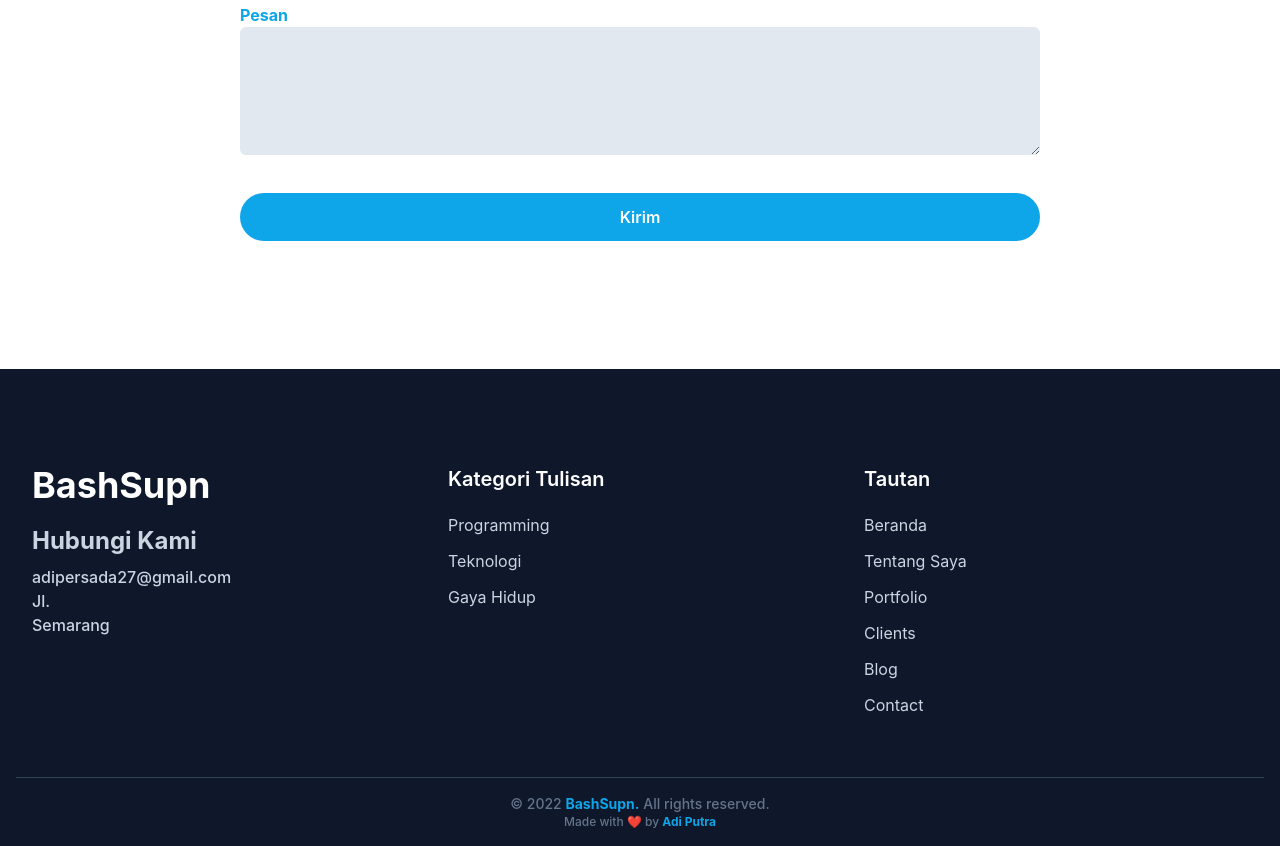
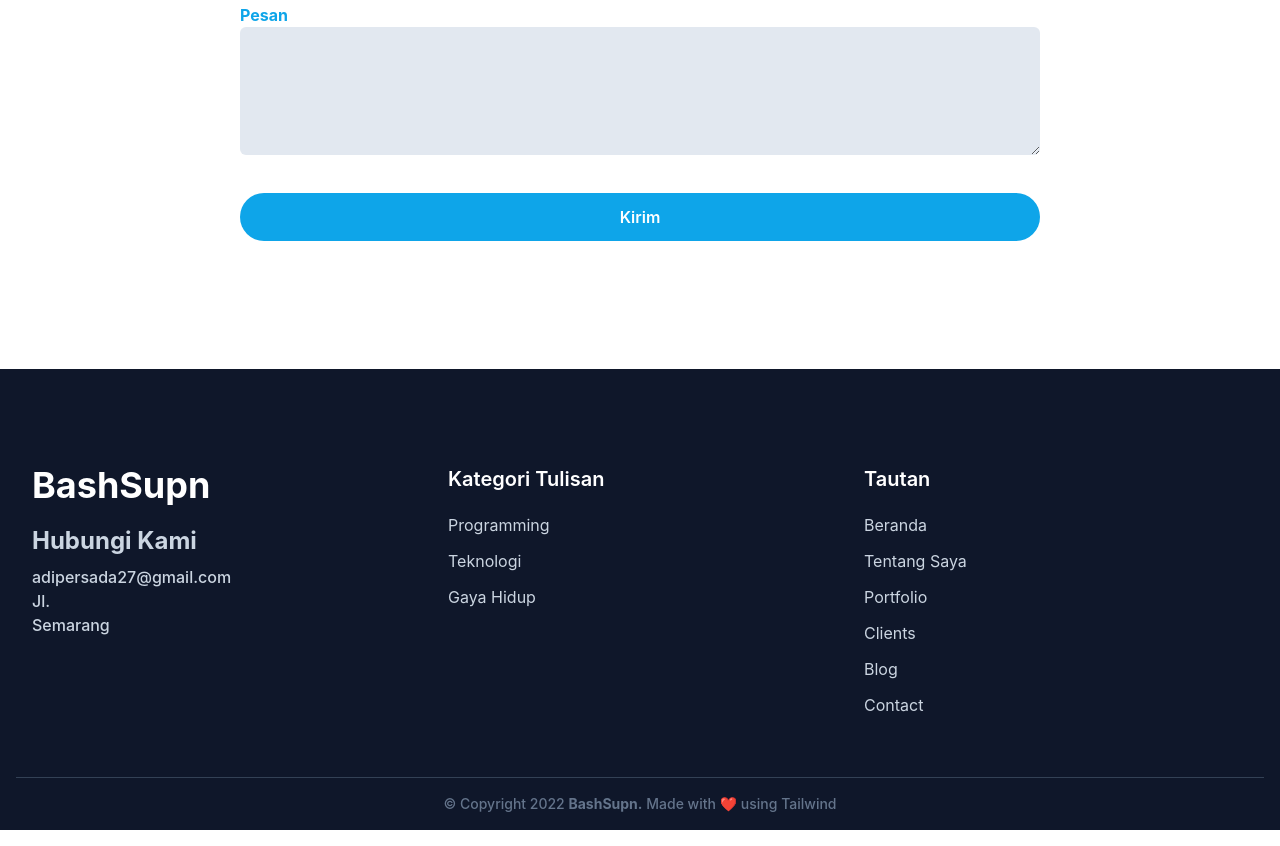
Before and after one commit to Putra-0/tailwindcss-portfolio, a website: page index.html in a window 1280 px wide. Shown: the part 6349-7195 px from the top of the page. Drawn offline with Linux system fonts and the light colour scheme.

Commit message:
update footer

```diff
--- a/index.html
+++ b/index.html
@@ -598,11 +598,8 @@
             </div>
 
             <div class="w-full border-t border-slate-700 pt-4">
-            <p class="text-center text-sm font-medium text-slate-500">
-            &copy; 2022 <a href="https://instagram.com/" target="_blank" class="font-bold text-primary">BashSupn.</a> All rights reserved.
-          </p>
-          <p class="text-center text-xs font-medium text-slate-500">
-            Made with <span class="text-pink-500">❤️</span> by <a href="https://instagram.com/" target="_blank" class="font-bold text-primary">Adi Putra</a>
+                <p class="text-center text-sm font-medium text-secondary">
+                   &copy; Copyright 2022 <a href="" target="_blank" class="font-bold hover:text-primary">BashSupn.</a> Made with <span class="text-pink-500">❤️</span> using Tailwind
                 </p>
             </div>
         </div>
```
Lines whose indentation alone changed are shown as unchanged.
